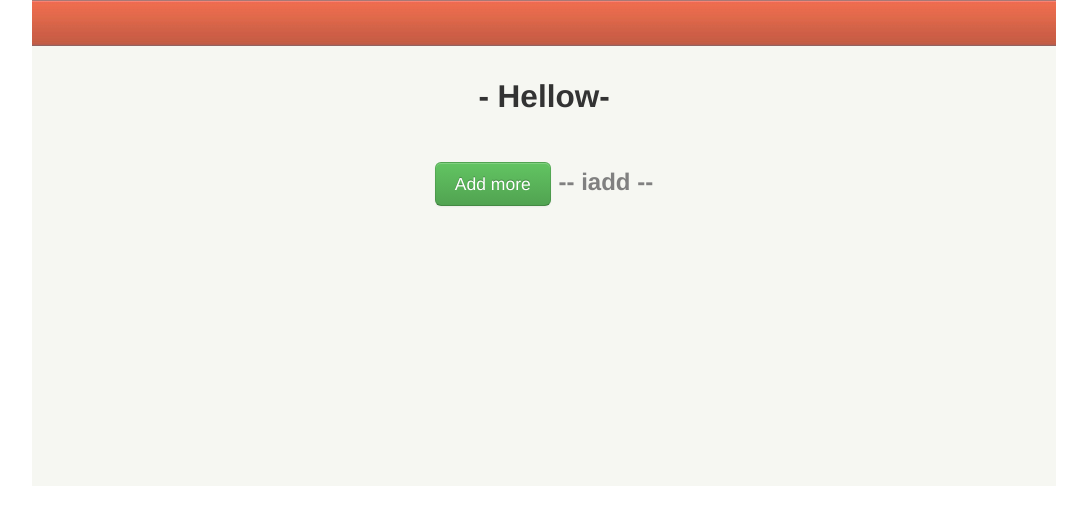
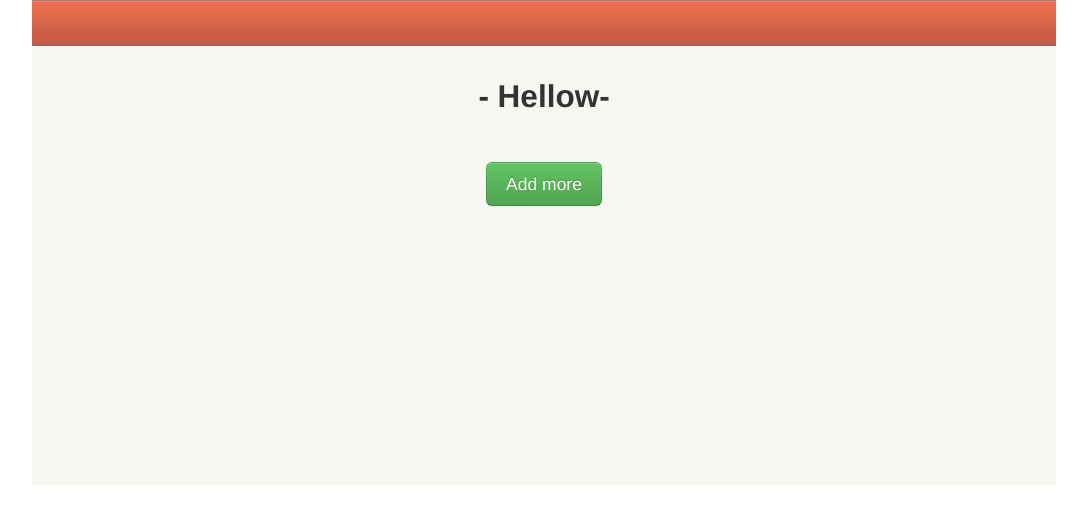
Before and after one commit to estinsunny/iadd, a plain HTML site: page index.html in a window 1280 px wide. Shown: the whole page, without its empty margins (96-1183 px from the left). Drawn offline with Linux system fonts and the light colour scheme.

Commit message:
second commit

```diff
--- a/index.html
+++ b/index.html
@@ -25,7 +25,7 @@
             <div class="Button">
 
             	<p>
-                  <button class="btn btn-large btn-primary btn-success" type="button">Add more</button>&nbsp;&nbsp;<span>-- iadd --</span>
+                  <button class="btn btn-large btn-primary btn-success" type="button">Add more</button>
                 </p>
 
             </div>
```
